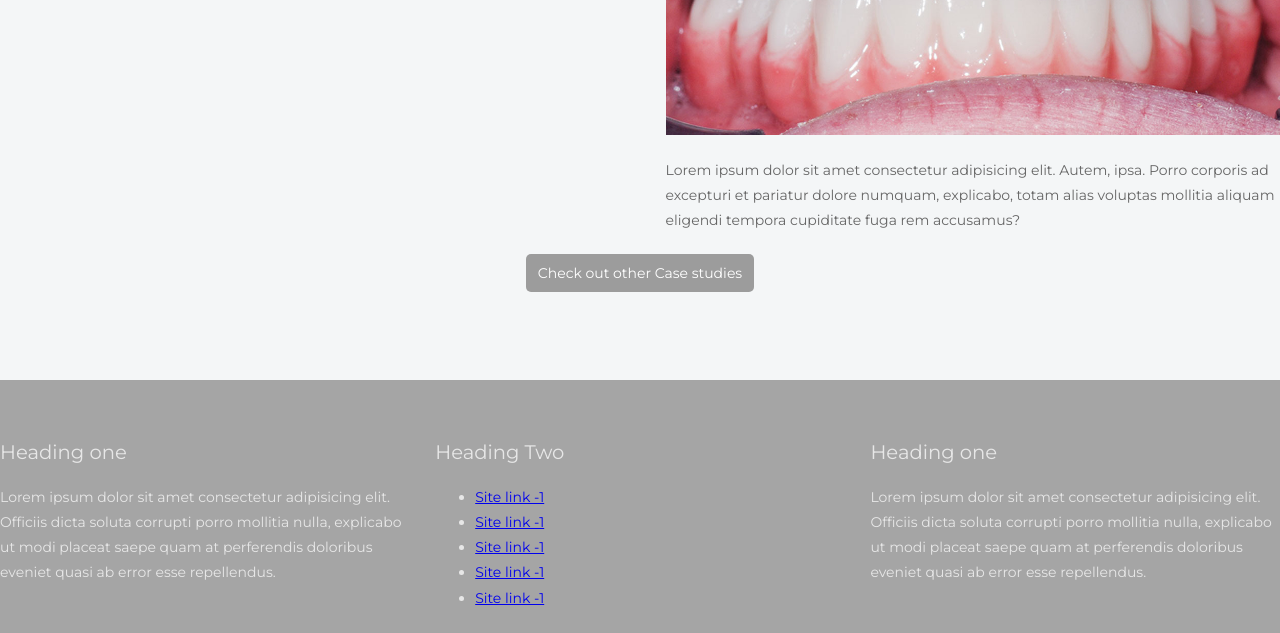
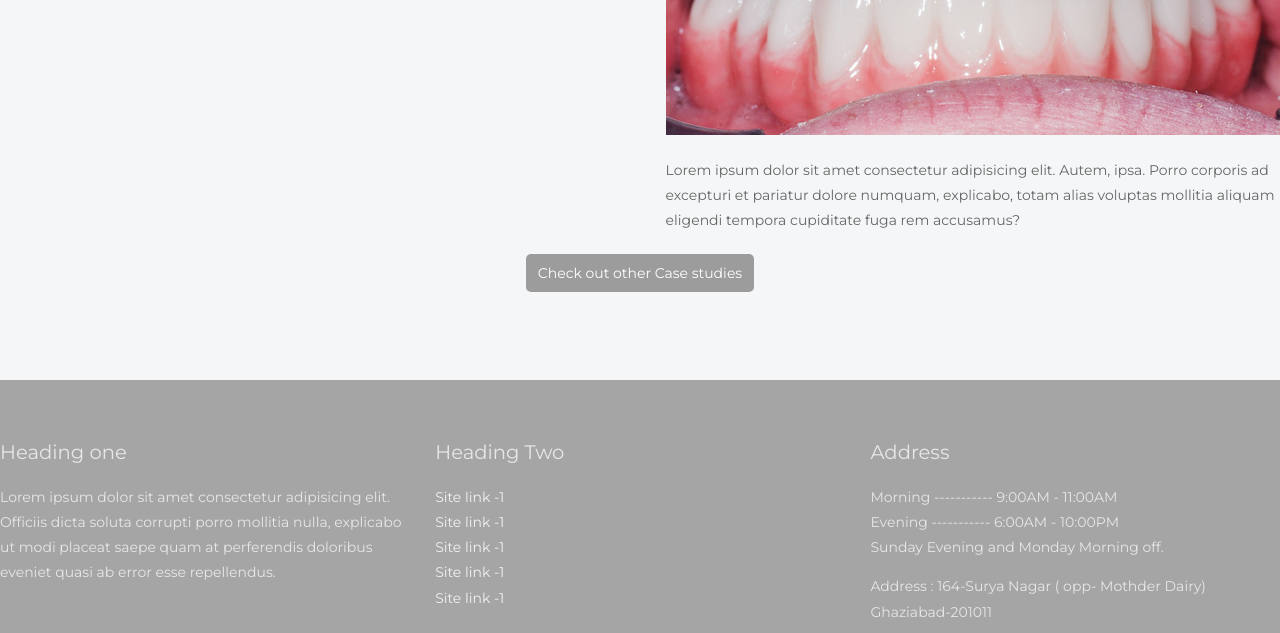
Before and after one commit to linrakesh/DentalKing, a plain HTML site: page index.html in a window 1280 px wide. Shown: the part 3415-4048 px from the top of the page. Drawn offline with Linux system fonts and the light colour scheme.

Commit message:
footer widget timing added

```diff
--- a/index.html
+++ b/index.html
@@ -245,12 +245,16 @@
           </ul>
         </div>
         <div class="widget">
-          <h3>Heading one</h3>
+          <h3>Address</h3>
           <p>
-            Lorem ipsum dolor sit amet consectetur adipisicing elit. Officiis
-            dicta soluta corrupti porro mollitia nulla, explicabo ut modi
-            placeat saepe quam at perferendis doloribus eveniet quasi ab error
-            esse repellendus.
+            Morning ----------- 9:00AM - 11:00AM <br/>
+            Evening ----------- 6:00AM - 10:00PM<br/>
+            Sunday Evening and Monday Morning off.
+          </p>
+          <p>Address : 164-Surya Nagar ( opp- Mothder Dairy) <br/>
+                      Ghaziabad-201011
+          <p><i class="fa fa-facebook-official fa-2x"></i> <i class="fa fa-twitter fa-2x"></i> <i class="fa fa-instagram fa-2x"></i></p>
+
           </p>
         </div>
       </div>
--- a/style.css
+++ b/style.css
@@ -263,6 +263,14 @@ i {
   flex-basis: 32%;
   color: #e7e7e7;
 }
+.widget a {
+  text-decoration: none;
+  color: #f2f2f2;
+}
+.widget ul {
+  list-style-type: none;
+  margin-left: -40px;
+}
 #copyright {
   background: #222;
   color: #999;
```
